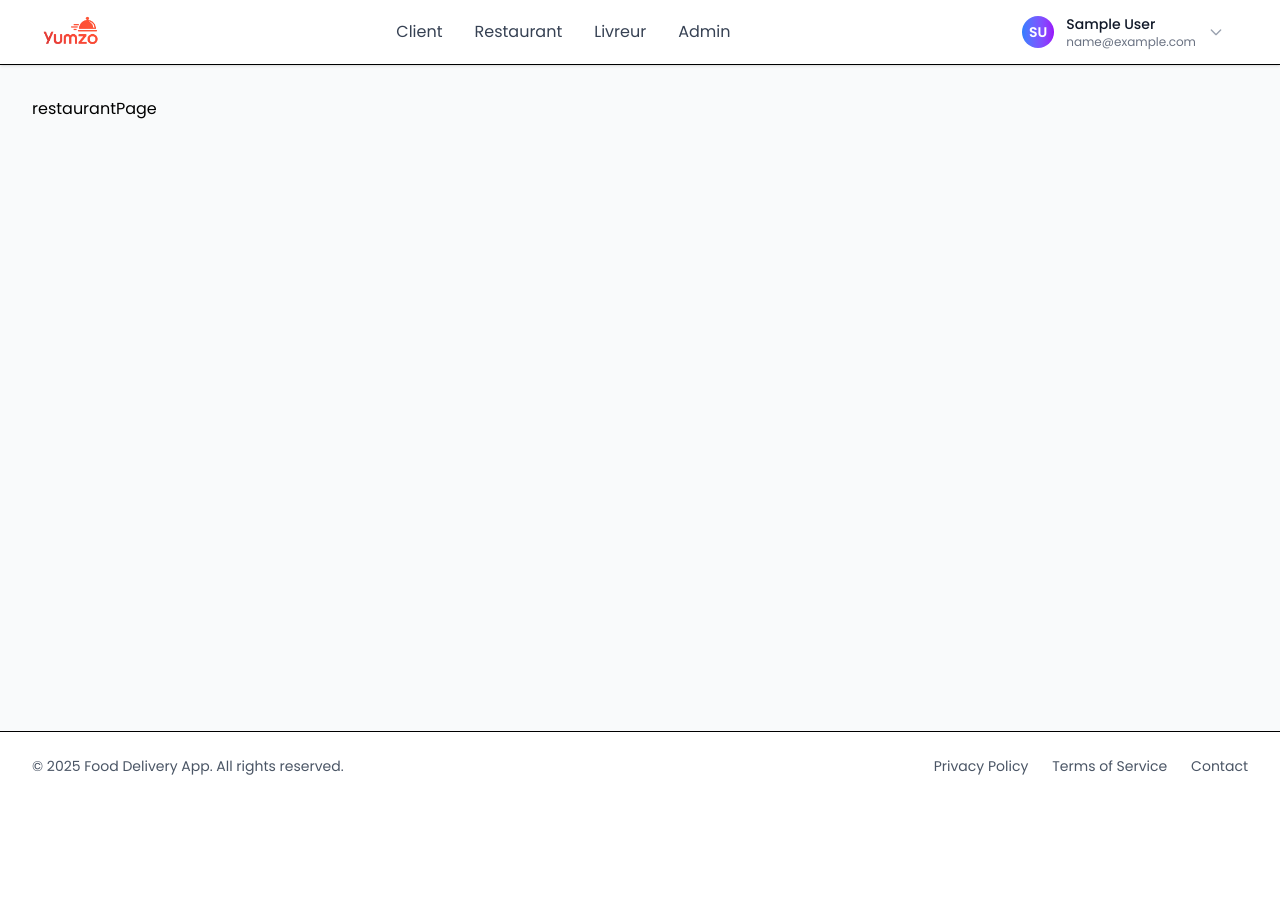
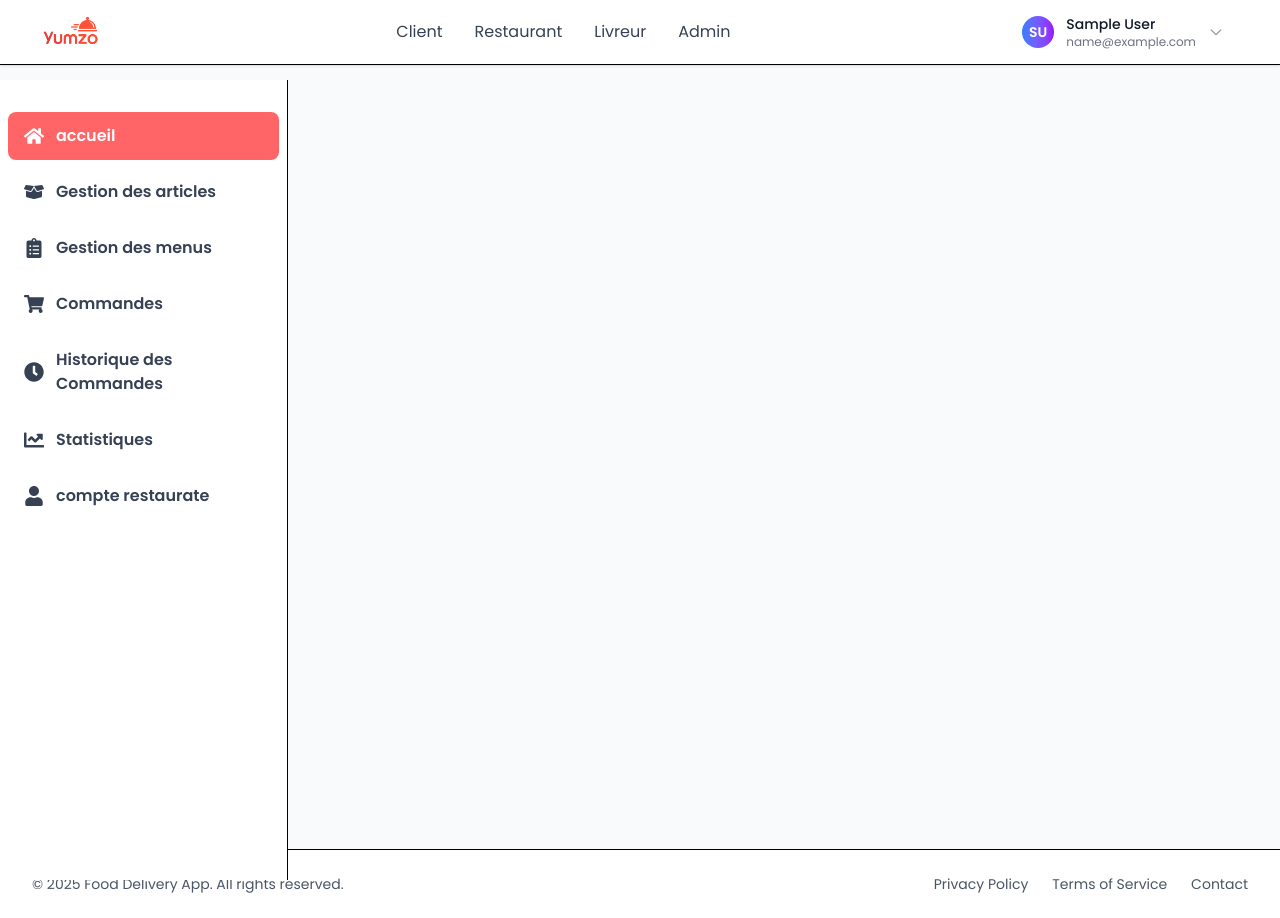
Before and after one commit to Zisou1/Project-dev-web-avanc-e, a React (Vite) app in the folder client/: page /restaurant in a window 1280 px wide. Before the commit the page ends 800 px from the top, so only its background shows below. Built offline with nearby package versions, Linux system fonts and the light colour scheme; sample sign-in values are in the browser's storage.

Commit message:
sidebar dynamic for restaurant

```diff
--- /dev/null
+++ b/client/src/components/restaurant/Sidebar.jsx
@@ -0,0 +1,23 @@
+import React from 'react';
+import SidebarItem from './SidebarItem';
+
+/**
+ * Sidebar is a reusable vertical navigation component.
+ * @param {Array} items - Array of sidebar item objects {icon, label, active, onClick}.
+ * @param {string} className - Additional classes for the sidebar.
+ * @param {number} headerHeight - Height of the header in px (default 80).
+ */
+const Sidebar = ({ items = [], className = '', headerHeight = 80 }) => (
+  <aside
+    className={`w-72 min-h-full border-r bg-white flex flex-col gap-2 pt-8 fixed left-0 z-20 ${className}`}
+    style={{ top: headerHeight, height: `calc(100vh - ${headerHeight}px)` }}
+  >
+    <div className="flex flex-col gap-2 px-2">
+      {items.map((item) => (
+        <SidebarItem key={item.label} {...item} />
+      ))}
+    </div>
+  </aside>
+);
+
+export default Sidebar;
--- /dev/null
+++ b/client/src/components/restaurant/SidebarContainer.jsx
@@ -0,0 +1,16 @@
+import React from 'react';
+
+/**
+ * SidebarContainer is a flexible layout wrapper for sidebar + main content.
+ * @param {React.ReactNode} sidebar - The sidebar component.
+ * @param {React.ReactNode} children - The main content.
+ * @param {string} className - Additional classes for the container.
+ */
+const SidebarContainer = ({ sidebar, children, className = '' }) => (
+  <div className={`flex h-[calc(100vh-80px)] ${className}`}>
+    <div className="sticky left-0 top-0 h-full z-10">{sidebar}</div>
+    <div className="flex-1">{children}</div>
+  </div>
+);
+
+export default SidebarContainer;
--- /dev/null
+++ b/client/src/components/restaurant/SidebarItem.jsx
@@ -0,0 +1,23 @@
+import React from 'react';
+
+/**
+ * SidebarItem is a reusable component for sidebar navigation links.
+ * @param {React.ReactNode} icon - Icon component or element.
+ * @param {string} label - The label for the sidebar item.
+ * @param {boolean} active - Whether the item is currently active.
+ * @param {function} onClick - Click handler for the item.
+ */
+const SidebarItem = ({ icon, label, active, onClick }) => (
+  <button
+    className={`flex items-center gap-3 px-4 py-3 rounded-lg w-full text-left transition-colors font-semibold ${
+      active ? 'bg-red-400 text-white' : 'hover:bg-gray-100 text-gray-700'
+    }`}
+    onClick={onClick}
+    type="button"
+  >
+    <span className="text-xl">{icon}</span>
+    <span>{label}</span>
+  </button>
+);
+
+export default SidebarItem;
--- a/client/src/pages/restaurant/RestaurantPage.jsx
+++ b/client/src/pages/restaurant/RestaurantPage.jsx
@@ -1,9 +1,24 @@
-import React from 'react'
+import React from 'react';
+import Sidebar from '../../components/restaurant/Sidebar';
+import SidebarContainer from '../../components/restaurant/SidebarContainer';
+import { FaHome, FaBoxOpen, FaClipboardList, FaShoppingCart, FaClock, FaChartLine, FaUser } from 'react-icons/fa';
+
+const restaurantSidebarItems = [
+  { icon: <FaHome />, label: 'accueil', active: true },
+  { icon: <FaBoxOpen />, label: 'Gestion des articles' },
+  { icon: <FaClipboardList />, label: 'Gestion des menus' },
+  { icon: <FaShoppingCart />, label: 'Commandes' },
+  { icon: <FaClock />, label: 'Historique des Commandes' },
+  { icon: <FaChartLine />, label: 'Statistiques' },
+  { icon: <FaUser />, label: 'compte restaurate' },
+];
 
 function RestaurantPage() {
   return (
-    <div>restaurantPage</div>
-  )
+    <SidebarContainer sidebar={<Sidebar items={restaurantSidebarItems} />}>
+      {/* Main content area */}
+    </SidebarContainer>
+  );
 }
 
-export default RestaurantPage
+export default RestaurantPage;
```
Also changed, not shown: package.json (+8 -2 lines), 1 other file (tests, documents, lock files or other folders).
